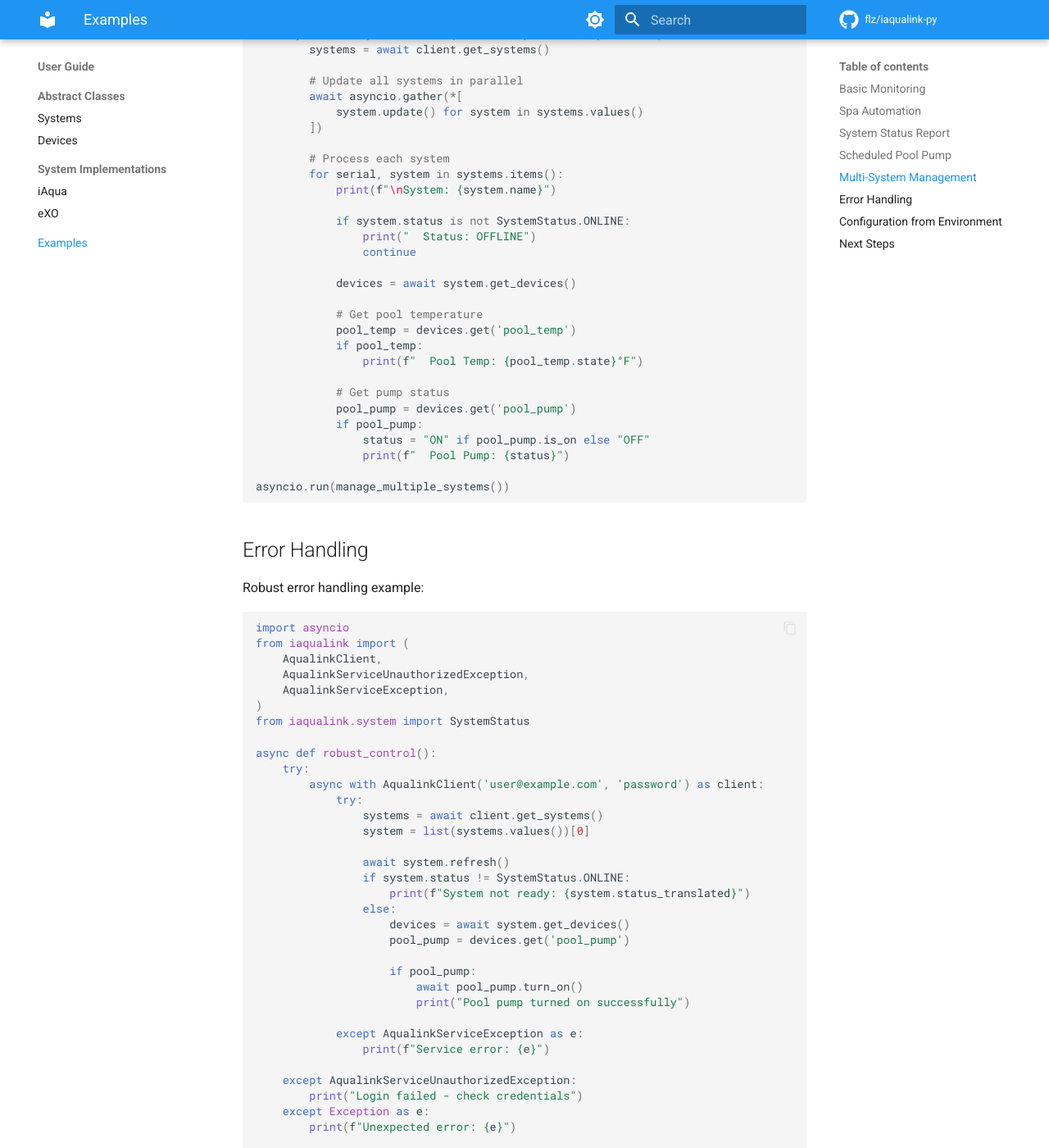
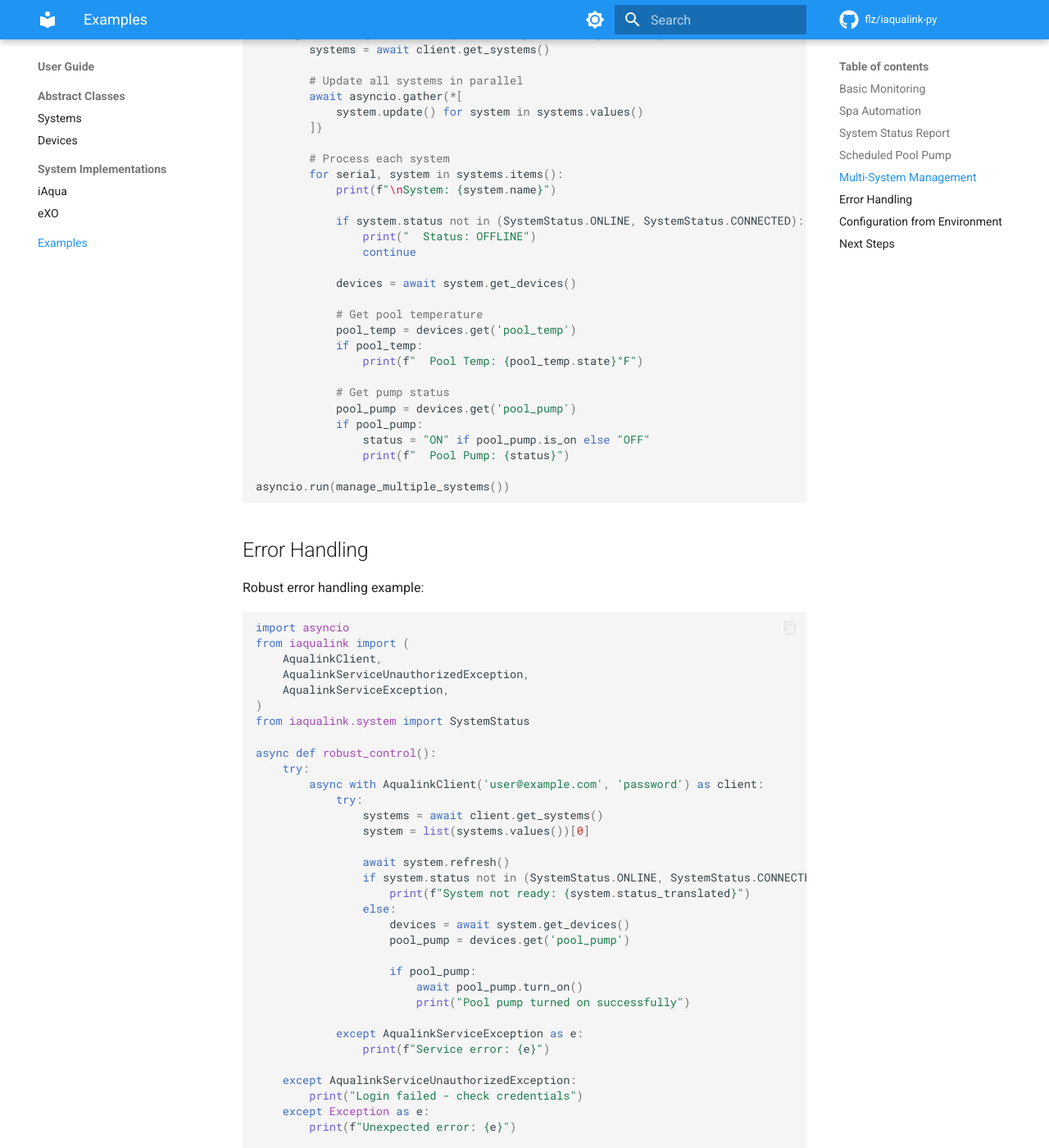
Before and after one commit to flz/iaqualink-py, an MkDocs documentation site: the page built from docs/guide/examples.md, in a window 1280 px wide and 1400 px high, scrolled down 4081 px. Shown: the whole window at 82% size. Built offline with MkDocs 1.6.1 and Material for MkDocs 9.7.7, drawn with Linux system fonts in a browser that asks for light colours; comment, search, counter and statistics services are not loaded; some of the changed text lies outside the part shown.

Commit message:
fix(iaqua): improve skip warnings; fix examples to check ONLINE|CONNECTED
devices/onetouch parse methods: make warning messages explicit that the
device update was skipped and include the offending status value.

docs/guide/examples.md: status checks now cover both SystemStatus.ONLINE
and SystemStatus.CONNECTED so eXO systems (which report CONNECTED) are
not incorrectly treated as offline.

Co-Authored-By: Claude Sonnet 4.6 <noreply@anthropic.com>

```diff
--- a/docs/guide/examples.md
+++ b/docs/guide/examples.md
@@ -104,7 +104,7 @@ async def system_status_report():
             print(f"Status: {system.status}")
             print(f"{'='*60}")
 
-            if system.status is not SystemStatus.ONLINE:
+            if system.status not in (SystemStatus.ONLINE, SystemStatus.CONNECTED):
                 print("System is offline")
                 continue
 
@@ -210,7 +210,7 @@ async def manage_multiple_systems():
         for serial, system in systems.items():
             print(f"\nSystem: {system.name}")
 
-            if system.status is not SystemStatus.ONLINE:
+            if system.status not in (SystemStatus.ONLINE, SystemStatus.CONNECTED):
                 print("  Status: OFFLINE")
                 continue
 
@@ -251,7 +251,7 @@ async def robust_control():
                 system = list(systems.values())[0]
 
                 await system.refresh()
-                if system.status != SystemStatus.ONLINE:
+                if system.status not in (SystemStatus.ONLINE, SystemStatus.CONNECTED):
                     print(f"System not ready: {system.status_translated}")
                 else:
                     devices = await system.get_devices()
```
Also changed, not shown: 1 other file.
